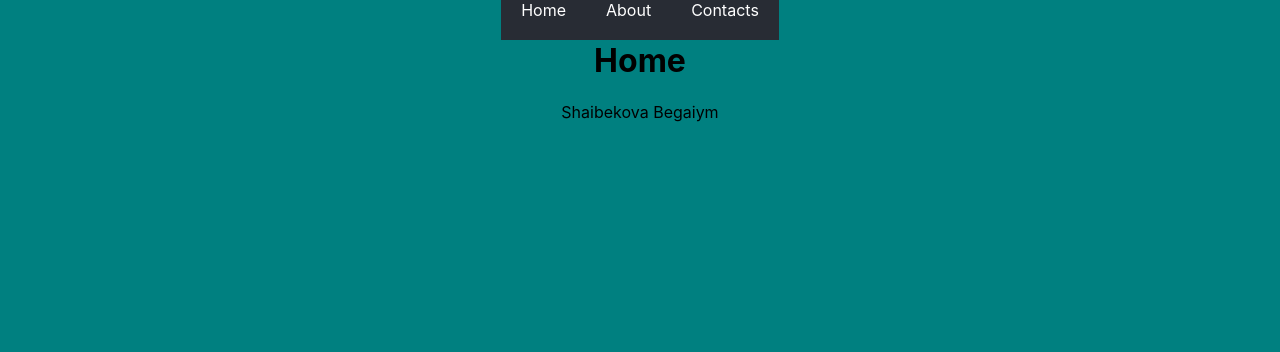
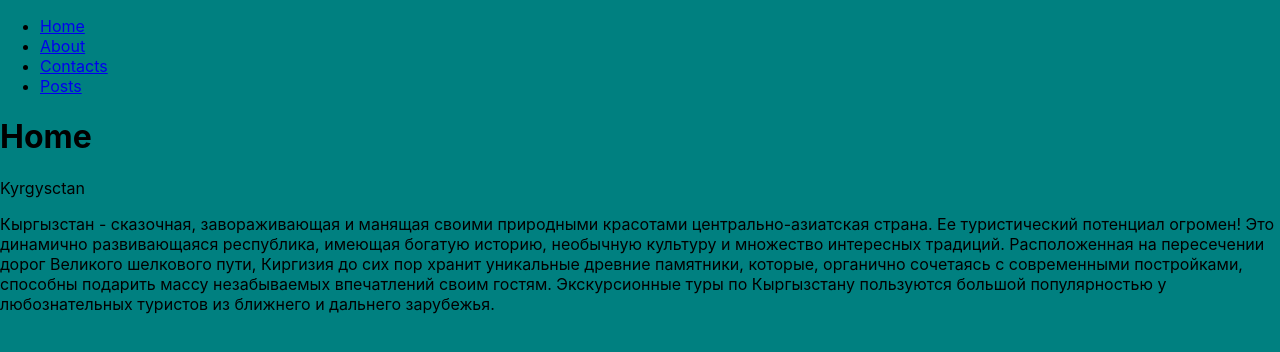
Before and after one commit to Begaiym14/router-example, a React (Create React App) app: page / in a window 1280 px wide. Shown: the top 352 px of the page. Built offline with nearby package versions, Linux system fonts and the light colour scheme.

Commit message:
changed files

```diff
--- a/src/App.css
+++ b/src/App.css
@@ -1,6 +1,6 @@
-.App {
+/* .App {
   text-align: center;
-}
+} */
 
 .App-logo {
   height: 40vmin;
--- a/src/App.js
+++ b/src/App.js
@@ -1,22 +1,45 @@
-import { Route } from 'react-router';
+import { Route, Switch } from 'react-router';
 import './App.css';
 import Home from "./components/Home/Home";
 import About from "./components/About/About";
 import Contacts from "./components/Contacts/Contacts";
-import { Link } from 'react-router-dom';
+import Posts from "./components/Posts/Posts";
+import { NavLink } from 'react-router-dom';
+import Users from './components/Users/Users';
+
 
 
 
 function App() {
   return (
     <div className="App">
-      <Link className="Link" to="/" >Home</Link>
-      <Link className="Link" to="/about" >About</Link>
-      <Link className="Link" to="/contacts" >Contacts</Link>
+      <ul>
+        <li>
+          <NavLink activeClassName="acive" to="/" exact>Home</NavLink>
+        </li>
+        <li>
+          <NavLink activeClassName="acive" to="/about" >About</NavLink>
+        </li>
+        <li>
+          <NavLink activeClassName="acive" to="/contacts" >Contacts</NavLink>
+        </li>
+        <li>
+          <NavLink activeClassName="acive" to="/posts" >Posts</NavLink>
+        </li>
 
-      <Route className="Route" path="/" component={Home} exact />
-      <Route className="Route" path="/about" component={About} />
-      <Route className="Route" path="/contacts" component={Contacts} />
+      </ul>
+
+    <Switch>
+      <Route path="/" component={Home} exact/>
+      <Route path="/about" component={About}  />
+      <Route path="/contacts" component={Contacts}  />
+      <Route path="/posts" component={Posts} />
+      <Route path="/users" component={Users} />
+
+
+      <Route path="/" render={() => <h1>Page not Found</h1>} />
+       {/* <Redirect to="/" /> returns to the first page*/}
+    </Switch>
 
     </div>
   );
--- a/src/components/Home/Home.js
+++ b/src/components/Home/Home.js
@@ -1,15 +1,24 @@
 import classes from "./Home.module.css";
 
 
-const Home = ({  }) => {
+const Home = ({ }) => {
 
-  return (
-    <div className={classes.Home}>
-     <h1>Home</h1>
-     <p>Shaibekova Begaiym</p>
+    return (
+        <div className={classes.Home}>
+            <h1>Home</h1>
+            <p>Kyrgysctan</p>
+            <p>Кыргызстан - сказочная,
+            завораживающая и манящая своими природными красотами центрально-азиатская страна.
+            Ее туристический потенциал огромен! Это динамично развивающаяся республика,
+            имеющая богатую историю, необычную культуру и множество интересных традиций.
+            Расположенная на пересечении дорог Великого шелкового пути,
+            Киргизия до сих пор хранит уникальные древние памятники, которые,
+            органично сочетаясь с современными постройками,
+            способны подарить массу незабываемых впечатлений своим гостям.
+            Экскурсионные туры по Кыргызстану пользуются большой популярностью у любознательных туристов из ближнего и дальнего зарубежья.</p>
 
-    </div>
-  );
+        </div>
+    );
 }
 
 export default Home;
```
